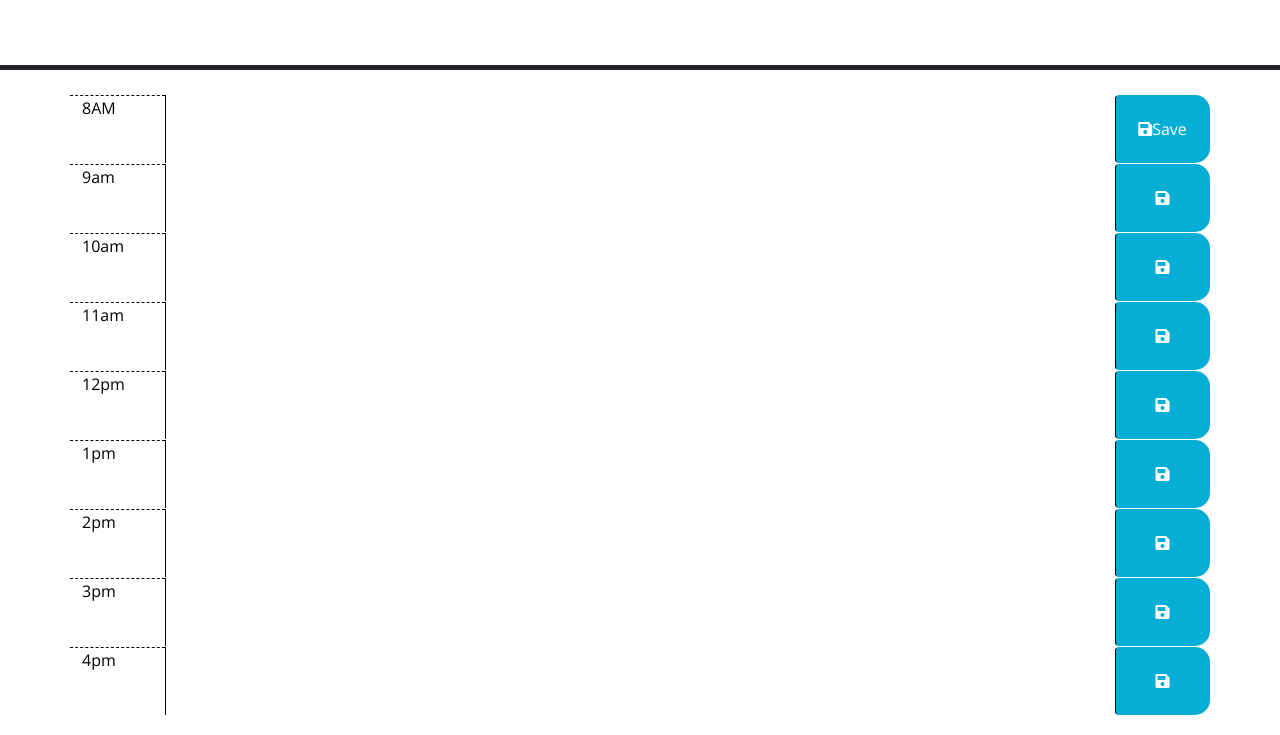
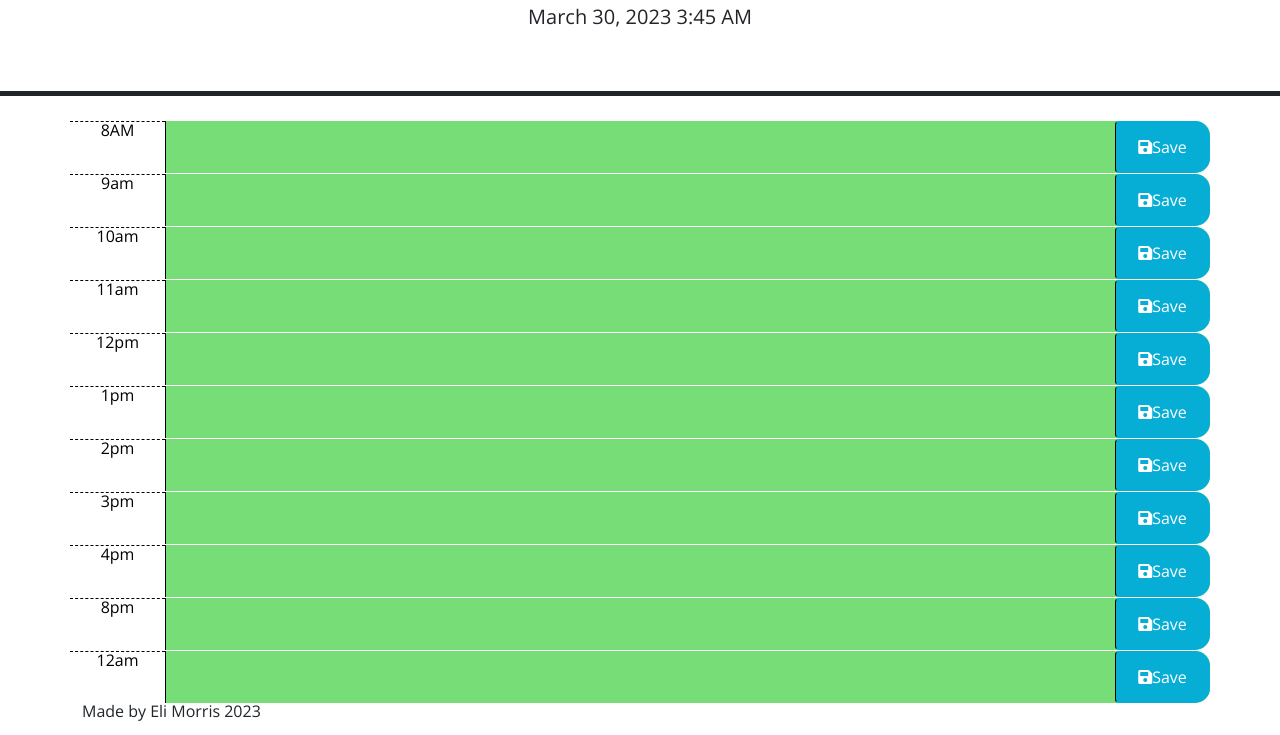
Before and after one commit to MorrisEli/Schedule-Challenge, a plain HTML site: page index.html in a window 1280 px wide. Shown: the part 162-897 px from the top of the page. Drawn offline with nearby package versions, Linux system fonts and the light colour scheme.

Commit message:
turning in

```diff
--- a/assets/css/style.css
+++ b/assets/css/style.css
@@ -1,6 +1,7 @@
 body {
     font-family: 'Open Sans', sans-serif;
     font-size: 16px;
+    line-height: 1;
   }
 
   textarea {
@@ -18,6 +19,7 @@ body {
 
   .time-block {
     border-radius: 15px;
+    text-align: center;
   }
 
   .row {
@@ -31,12 +33,12 @@ body {
   }
 
   .past {
-    background-color: #d3d3d3;
+    background-color: #ff6961;
     color: white;
   }
 
   .present {
-    background-color: #ff6961;
+    background-color: #d3d3d3;
     color: white;
   }
 
--- a/assets/js/script.js
+++ b/assets/js/script.js
@@ -1,53 +1,54 @@
 // Wrap all code that interacts with the DOM in a call to jQuery to ensure that
 // the code isn't run until the browser has finished rendering all the elements
 // in the html.
-var dateTime = $('#dateTime');
-var saveBtn = document.querySelector(".saveBtn");
+var today = moment();
 
-var currentHour = moment().hour();
+var timeblockEL = document.querySelector('.container');
 
-function printDateTime() {
-    var date = moment().format("dddd, mmm, yyyy")
-    dateTime.text(date);
+$('#currentDay').text(today.format('LLL'));
+
+$('.saveBtn').on('click', function () {
+    var textValue = $(this).siblings('.description').val();
+    var timeKey = $(this).parent().attr('id');
+
+    localStorage.setItem(timeKey, textValue);
+});
+
+$('#hour8 .description').val(localStorage.getItem('hour8'));
+$('#hour9 .description').val(localStorage.getItem('hour9'));
+$('#hour10 .description').val(localStorage.getItem('hour10'));
+$('#hour11 .description').val(localStorage.getItem('hour11'));
+$('#hour12 .description').val(localStorage.getItem('hour12'));
+$('#hour13 .description').val(localStorage.getItem('hour13'));
+$('#hour14 .description').val(localStorage.getItem('hour14'));
+$('#hour15 .description').val(localStorage.getItem('hour15'));
+$('#hour16 .description').val(localStorage.getItem('hour16'));
+$('#hour17 .description').val(localStorage.getItem('hour17'));
+
+function auditTask() {
+    var currentHour = today.hours();
+
+    $('.time-block').each(function () {
+        var timeId = parseInt($(this).attr('id').split("hour")[1]);
+
+        if (timeId < currentHour) {
+            $(this).addClass('past');
+        }
+        else if (timeId === currentHour) {
+            $(this).removeClass('past');
+            $(this).removeClass('future');
+            $(this).addClass('present');
+        }
+        else {
+            $(this).removeClass('past');
+            $(this).removeClass('present');
+            $(this).addClass('future');
+        }
+    });
 }
 
-function hourTracker() {
-    $('.timeSchedule').each(function () {
-        var scheduleHour = $(this).attr("id").split("time")[1];
-        console.log("curentHour " + currentHour)
-        console.log("scheduleHour " + scheduleHour)
+auditTask();
 
-        if (scheduleHour < currentHour) {
-            $(this).addClass("past");
-        }
-        else if (scheduleHour == currentHour) {
-            $(this).addClass("present");
-        }
-        else {
-            $(this).addClass("future");
-        }
-    })
-
-}
-
-
-$(function () {
-    // TODO: Add a listener for click events on the save button. This code should
-    // use the id in the containing time-block as a key to save the user input in
-    // local storage. HINT: What does `this` reference in the click listener
-    // function? How can DOM traversal be used to get the "hour-x" id of the
-    // time-block containing the button that was clicked? How might the id be
-    // useful when saving the description in local storage?
-    //
-    // TODO: Add code to apply the past, present, or future class to each time
-    // block by comparing the id to the current hour. HINTS: How can the id
-    // attribute of each time-block be used to conditionally add or remove the
-    // past, present, and future classes? How can Day.js be used to get the
-    // current hour in 24-hour time?
-    //
-    // TODO: Add code to get any user input that was saved in localStorage and set
-    // the values of the corresponding textarea elements. HINT: How can the id
-    // attribute of each time-block be used to do this?
-    //
-    // TODO: Add code to display the current date in the header of the page.
-  });
+setTimeout(function () {
+    location = '';
+}, 1000 * 60);
--- a/index.html
+++ b/index.html
@@ -39,91 +39,95 @@
             <button class="col-md-1 btn saveBtn"><i class="fas fa-save"></i>Save</button>
           </div>
 
-        <div id="hour-9" class="row time-block">
+        <div id="hour9" class="row time-block">
             <div class="col-md-1 hour">
                 9am
             </div>
             <textarea class="col-md-10 description">
             </textarea>
-            <button class="col-md-1 btn saveBtn"><i class="fas fa-save"></i></button>
+            <button class="col-md-1 btn saveBtn"><i class="fas fa-save"></i>Save</button>
         </div>
 
-        <div id="hour-10" class="row time-block">
+        <div id="hour10" class="row time-block">
             <div class="col-md-1 hour">
                 10am
             </div>
             <textarea class="col-md-10 description">
             </textarea>
-            <button class="col-md-1 btn saveBtn"><i class="fas fa-save"></i></button>
+            <button class="col-md-1 btn saveBtn"><i class="fas fa-save"></i>Save</button>
         </div>
 
-        <div id="hour-11" class="row time-block">
+        <div id="hour11" class="row time-block">
             <div class="col-md-1 hour">
                 11am
             </div>
             <textarea class="col-md-10 description">
             </textarea>
-            <button class="col-md-1 btn saveBtn"><i class="fas fa-save"></i></button>
+            <button class="col-md-1 btn saveBtn"><i class="fas fa-save"></i>Save</button>
         </div>
 
-        <div id="hour-12" class="row time-block">
+        <div id="hour12" class="row time-block">
             <div class="col-md-1 hour">
                 12pm
             </div>
             <textarea class="col-md-10 description">
             </textarea>
-            <button class="col-md-1 btn saveBtn"><i class="fas fa-save"></i></button>
+            <button class="col-md-1 btn saveBtn"><i class="fas fa-save"></i>Save</button>
         </div>
 
-        <div id="hour-13" class="row time-block">
+        <div id="hour13" class="row time-block">
             <div class="col-md-1 hour">
                 1pm
             </div>
             <textarea class="col-md-10 description">
             </textarea>
-            <button class="col-md-1 btn saveBtn"><i class="fas fa-save"></i></button>
+            <button class="col-md-1 btn saveBtn"><i class="fas fa-save"></i>Save</button>
         </div>
 
-        <div id="hour-14" class="row time-block">
+        <div id="hour14" class="row time-block">
             <div class="col-md-1 hour">
                 2pm
             </div>
             <textarea class="col-md-10 description">
             </textarea>
-            <button class="col-md-1 btn saveBtn"><i class="fas fa-save"></i></button>
+            <button class="col-md-1 btn saveBtn"><i class="fas fa-save"></i>Save</button>
         </div>
 
-        <div id="hour-15" class="row time-block">
+        <div id="hour15" class="row time-block">
             <div class="col-md-1 hour">
                 3pm
             </div>
             <textarea class="col-md-10 description">
             </textarea>
-            <button class="col-md-1 btn saveBtn"><i class="fas fa-save"></i></button>
+            <button class="col-md-1 btn saveBtn"><i class="fas fa-save"></i>Save</button>
         </div>
 
-        <div id="hour-16" class="row time-block">
+        <div id="hour16" class="row time-block">
             <div class="col-md-1 hour">
                 4pm
             </div>
             <textarea class="col-md-10 description">
             </textarea>
-            <button class="col-md-1 btn saveBtn"><i class="fas fa-save"></i></button>
+            <button class="col-md-1 btn saveBtn"><i class="fas fa-save"></i>Save</button>
         </div>
 
-      <!-- Use class for "past", "present", and "future" to apply styles to the
-        time-block divs accordingly. The javascript will need to do this by
-        adding/removing these classes on each div by comparing the hour in the
-        id to the current hour. The html provided below is meant to be an example
-        demonstrating how the css provided can be leveraged to create the
-        desired layout and colors. The html below should be removed or updated
-        in the finished product. Remember to delete this comment once the
-        code is implemented.
-        -->
+        <div id="hour20" class="row time-block">
+            <div class="col-md-1 hour">
+                8pm
+            </div>
+            <textarea class="col-md-10 description">
+            </textarea>
+            <button class="col-md-1 btn saveBtn"><i class="fas fa-save"></i>Save</button>
+        </div>
 
-      <!-- Example of a past time block. The "past" class adds a gray background color. -->
-
-
+        <div id="hour24" class="row time-block">
+            <div class="col-md-1 hour">
+                12am
+            </div>
+            <textarea class="col-md-10 description">
+            </textarea>
+            <button class="col-md-1 btn saveBtn"><i class="fas fa-save"></i>Save</button>
+        </div>
 
     <script src="https://code.jquery.com/jquery-3.4.1.min.js"></script>
     <script
@@ -131,6 +135,10 @@
       integrity="sha256-iu/zLUB+QgISXBLCW/mcDi/rnf4m4uEDO0wauy76x7U="
       crossorigin="anonymous"
     ></script>
+    <script src="https://cdnjs.cloudflare.com/ajax/libs/moment.js/2.29.1/moment.min.js"></script>
+    <footer>
+        <p>Made by Eli Morris 2023</p>
+    </footer>
 
     <script src="./assets/js/script.js"></script>
   </body>
```
Also changed, not shown: 1 other file.
